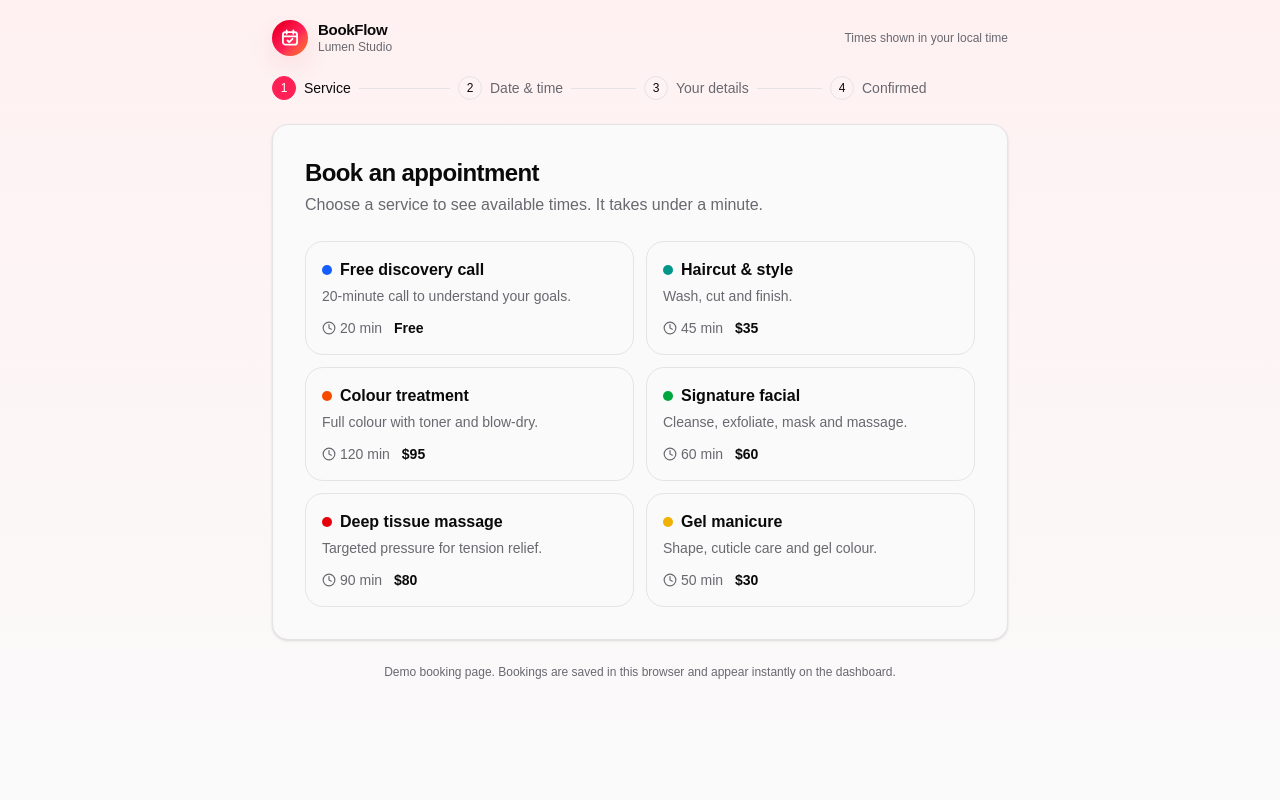
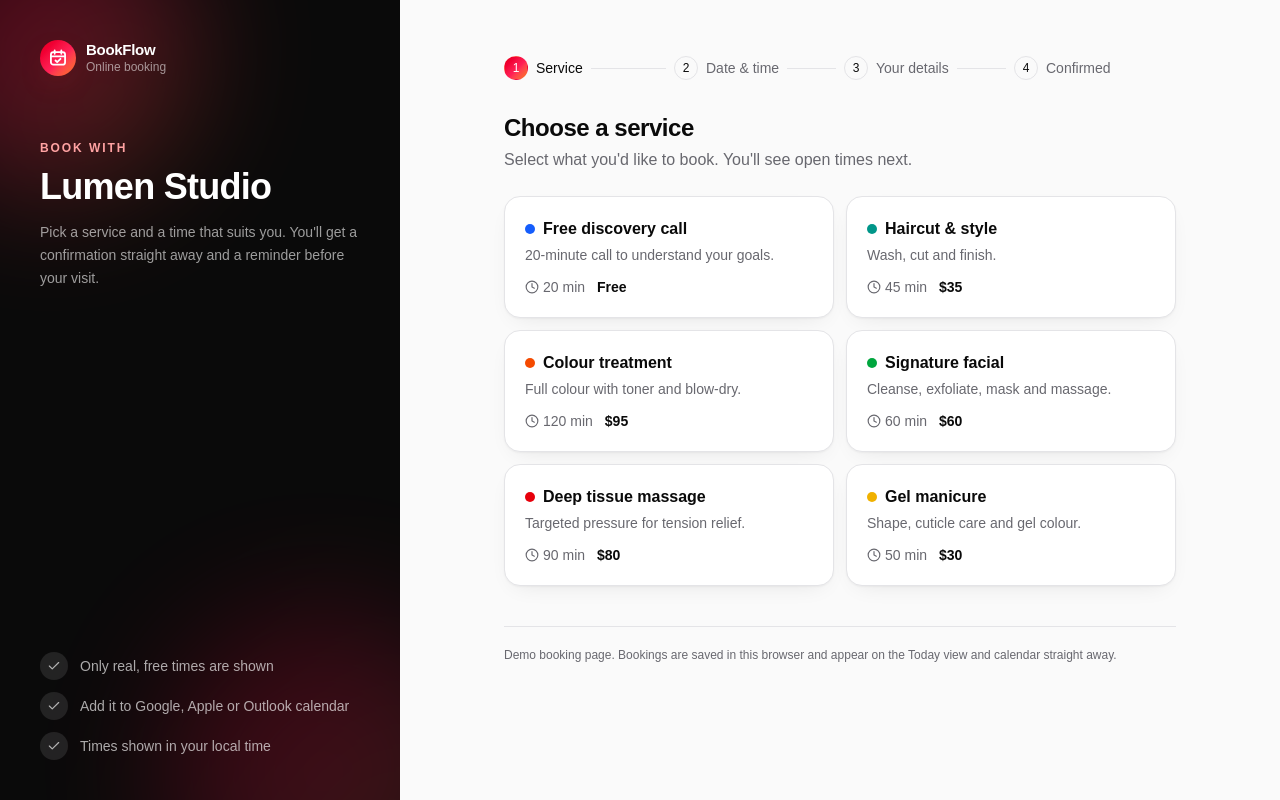
Before and after one commit to gabrielolarinre74-pixel/bookflow, a Next.js app: page /book in a window 1280 px wide. Built offline with nearby package versions, Linux system fonts and the light colour scheme.

Commit message:
Redesign booking page: split layout with live booking summary and gradient steps

```diff
--- a/src/app/book/page.tsx
+++ b/src/app/book/page.tsx
@@ -115,18 +115,63 @@ export default function BookPage() {
 	};
 
 	return (
-		<div className="min-h-screen bg-gradient-to-b from-rose-50 to-background dark:from-rose-950/20">
-			<header className="mx-auto flex max-w-3xl items-center justify-between px-4 py-5">
-				<Logo name={settings.businessName} />
-				<span className="text-xs text-muted-foreground">Times shown in your local time</span>
-			</header>
-			<main className="mx-auto max-w-3xl px-4 pb-16">
+		<div className="min-h-screen bg-background lg:grid lg:grid-cols-[400px_minmax(0,1fr)]">
+			<aside className="relative overflow-hidden bg-[oklch(0.145_0_0)] px-6 py-6 text-white lg:sticky lg:top-0 lg:h-screen lg:px-10 lg:py-10">
+				<div className="bg-brand-gradient pointer-events-none absolute -left-24 -top-24 size-72 rounded-full opacity-30 blur-3xl" />
+				<div className="bg-brand-gradient pointer-events-none absolute -bottom-32 -right-20 hidden size-80 rounded-full opacity-20 blur-3xl lg:block" />
+				<div className="relative flex h-full flex-col">
+					<Logo name="Online booking" inverted />
+					<div className="mt-8 lg:mt-16">
+						<p className="text-xs font-semibold uppercase tracking-[0.16em] text-red-300">Book with</p>
+						<h1 className="mt-2 text-3xl font-semibold leading-tight lg:text-4xl">{settings.businessName}</h1>
+						<p className="mt-3 max-w-sm text-sm leading-relaxed text-white/60">
+							Pick a service and a time that suits you. You&apos;ll get a confirmation straight away and a reminder before your visit.
+						</p>
+					</div>
+					{service && step !== "service" && (
+						<div className="mt-6 rounded-2xl border border-white/10 bg-white/[0.06] p-4 backdrop-blur">
+							<p className="text-xs uppercase tracking-wider text-white/45">Your booking</p>
+							<p className="mt-1.5 font-display font-semibold">{service.name}</p>
+							<div className="mt-2 space-y-1 text-sm text-white/70">
+								<p className="flex items-center gap-2">
+									<Clock className="size-3.5" /> {service.durationMin} min · {money(service.price)}
+								</p>
+								{slot && (
+									<p className="flex items-center gap-2">
+										<CalendarPlus className="size-3.5" /> {format(slot.start, "EEE d MMM, HH:mm")}
+									</p>
+								)}
+								{slot && (
+									<p className="flex items-center gap-2">
+										<User className="size-3.5" /> {staff.find((s) => s.id === slot.staffId)?.name}
+									</p>
+								)}
+							</div>
+						</div>
+					)}
+					<ul className="mt-auto hidden space-y-3 pt-10 text-sm text-white/65 lg:block">
+						<li className="flex items-center gap-3">
+							<span className="flex size-7 items-center justify-center rounded-full bg-white/10"><Check className="size-3.5" /></span>
+							Only real, free times are shown
+						</li>
+						<li className="flex items-center gap-3">
+							<span className="flex size-7 items-center justify-center rounded-full bg-white/10"><Check className="size-3.5" /></span>
+							Add it to Google, Apple or Outlook calendar
+						</li>
+						<li className="flex items-center gap-3">
+							<span className="flex size-7 items-center justify-center rounded-full bg-white/10"><Check className="size-3.5" /></span>
+							Times shown in your local time
+						</li>
+					</ul>
+				</div>
+			</aside>
+			<main className="mx-auto w-full max-w-3xl px-5 py-8 lg:px-12 lg:py-14">
 				<Steps step={step} />
-				<div className="mt-6 rounded-2xl border bg-background p-5 shadow-sm sm:p-8">
+				<div className="mt-8">
 					{step === "service" && (
 						<section>
-							<h1 className="text-2xl font-bold tracking-tight">Book an appointment</h1>
-							<p className="mt-1 text-muted-foreground">Choose a service to see available times. It takes under a minute.</p>
+							<h2 className="text-2xl font-semibold">Choose a service</h2>
+							<p className="mt-1 text-muted-foreground">Select what you&apos;d like to book. You&apos;ll see open times next.</p>
 							<div className="mt-6 grid gap-3 sm:grid-cols-2">
 								{services.map((s) => (
 									<button
@@ -138,7 +183,7 @@ export default function BookPage() {
 											setSlot(null);
 											setStep("time");
 										}}
-										className="group rounded-xl border p-4 text-left transition hover:border-rose-400 hover:shadow-md focus-visible:outline-none focus-visible:ring-2 focus-visible:ring-rose-400"
+										className="group relative rounded-2xl border bg-card p-5 text-left shadow-[var(--shadow-card)] transition hover:-translate-y-0.5 hover:border-red-400/60 hover:shadow-lg focus-visible:outline-none focus-visible:ring-2 focus-visible:ring-red-500"
 									>
 										<div className="flex items-center gap-2">
 											<span className={cn("size-2.5 rounded-full", COLOR_DOT[s.color])} />
@@ -160,9 +205,9 @@ export default function BookPage() {
 					{step === "time" && service && (
 						<section>
 							<BackButton onClick={() => setStep("service")} />
-							<h2 className="text-xl font-bold tracking-tight">{service.name}</h2>
-							<p className="text-sm text-muted-foreground">
-								{service.durationMin} min · {money(service.price)}
+							<h2 className="text-2xl font-semibold">Pick a time</h2>
+							<p className="mt-1 text-muted-foreground">
+								{service.name} · {service.durationMin} min · {money(service.price)}
 							</p>
 
 							<Label className="mt-6 mb-2 block">Who would you like?</Label>
@@ -177,7 +222,7 @@ export default function BookPage() {
 										}}
 										className={cn(
 											"flex items-center gap-2 rounded-full border px-3 py-1.5 text-sm transition",
-											staffId === s.id ? "border-rose-500 bg-rose-500 text-white" : "hover:border-rose-300",
+											staffId === s.id ? "border-foreground bg-foreground text-background" : "bg-card hover:border-foreground/40",
 										)}
 									>
 										{s.id === "any" ? <Sparkles className="size-3.5" /> : <User className="size-3.5" />}
@@ -201,7 +246,7 @@ export default function BookPage() {
 											}}
 											className={cn(
 												"flex w-16 shrink-0 flex-col items-center rounded-xl border py-2 text-sm transition disabled:cursor-not-allowed disabled:opacity-40",
-												isSameDay(d, day) ? "border-rose-500 bg-rose-500 text-white" : "hover:border-rose-300",
+												isSameDay(d, day) ? "bg-brand-gradient border-transparent text-white shadow-[var(--shadow-glow)]" : "bg-card hover:border-foreground/40",
 											)}
 										>
 											<span className="text-xs uppercase">{format(d, "EEE")}</span>
@@ -229,7 +274,7 @@ export default function BookPage() {
 												setErrors({});
 												setStep("details");
 											}}
-											className="rounded-lg border py-2 text-sm font-medium transition hover:border-rose-500 hover:bg-rose-50 dark:hover:bg-rose-950/40"
+											className="rounded-xl border bg-card py-2.5 text-sm font-semibold tabular-nums transition hover:border-red-500 hover:bg-red-50 hover:text-red-700 dark:hover:bg-red-500/10 dark:hover:text-red-300"
 										>
 											{format(s.start, "HH:mm")}
 										</button>
@@ -242,13 +287,8 @@ export default function BookPage() {
 					{step === "details" && service && slot && (
 						<section>
 							<BackButton onClick={() => setStep("time")} />
-							<div className="mb-6 rounded-xl bg-muted/60 p-4 text-sm">
-								<p className="font-semibold">{service.name}</p>
-								<p className="text-muted-foreground">
-									{format(slot.start, "EEEE d MMMM, HH:mm")} – {format(slot.end, "HH:mm")} · with{" "}
-									{staff.find((s) => s.id === slot.staffId)?.name}
-								</p>
-							</div>
+							<h2 className="text-2xl font-semibold">Your details</h2>
+							<p className="mb-6 mt-1 text-muted-foreground">We only use these to confirm and remind you about this appointment.</p>
 							<form
 								className="grid gap-4"
 								onSubmit={(e) => {
@@ -271,7 +311,7 @@ export default function BookPage() {
 								<Field id="notes" label="Anything we should know? (optional)" error={errors.notes}>
 									<Textarea id="notes" value={details.notes} onChange={(e) => update("notes", e.target.value)} />
 								</Field>
-								<Button type="submit" size="lg" className="bg-rose-600 hover:bg-rose-700">
+								<Button type="submit" size="lg" className="bg-brand-gradient h-12 rounded-xl border-0 text-base shadow-[var(--shadow-glow)]">
 									Confirm booking
 								</Button>
 								<p className="text-center text-xs text-muted-foreground">
@@ -282,11 +322,11 @@ export default function BookPage() {
 					)}
 
 					{step === "done" && confirmed && icsEvent && (
-						<section className="text-center">
-							<div className="mx-auto flex size-14 items-center justify-center rounded-full bg-emerald-500/15 text-emerald-600">
+						<section className="rounded-3xl border bg-card px-6 py-12 text-center shadow-[var(--shadow-card)]">
+							<div className="bg-brand-gradient mx-auto flex size-16 items-center justify-center rounded-full text-white shadow-[var(--shadow-glow)]">
 								<Check className="size-7" />
 							</div>
-							<h2 className="mt-4 text-2xl font-bold tracking-tight">You&apos;re booked, {confirmed.customer?.name.split(" ")[0]}!</h2>
+							<h2 className="mt-5 text-3xl font-semibold">You&apos;re booked, {confirmed.customer?.name.split(" ")[0]}!</h2>
 							<p className="mt-1 text-muted-foreground">
 								{confirmed.title} with {confirmed.user.name}
 								<br />
@@ -318,8 +358,8 @@ export default function BookPage() {
 						</section>
 					)}
 				</div>
-				<p className="mt-6 text-center text-xs text-muted-foreground">
-					Demo booking page. Bookings are saved in this browser and appear instantly on the dashboard.
+				<p className="mt-10 border-t pt-5 text-xs text-muted-foreground">
+					Demo booking page. Bookings are saved in this browser and appear on the Today view and calendar straight away.
 				</p>
 			</main>
 		</div>
@@ -341,8 +381,8 @@ function Steps({ step }: { step: Step }) {
 					<span
 						className={cn(
 							"flex size-6 shrink-0 items-center justify-center rounded-full border text-xs",
-							i < index && "border-emerald-500 bg-emerald-500 text-white",
-							i === index && "border-rose-500 bg-rose-500 text-white",
+							i < index && "border-foreground bg-foreground text-background",
+							i === index && "bg-brand-gradient border-transparent text-white",
 						)}
 					>
 						{i < index ? <Check className="size-3.5" /> : i + 1}
```
